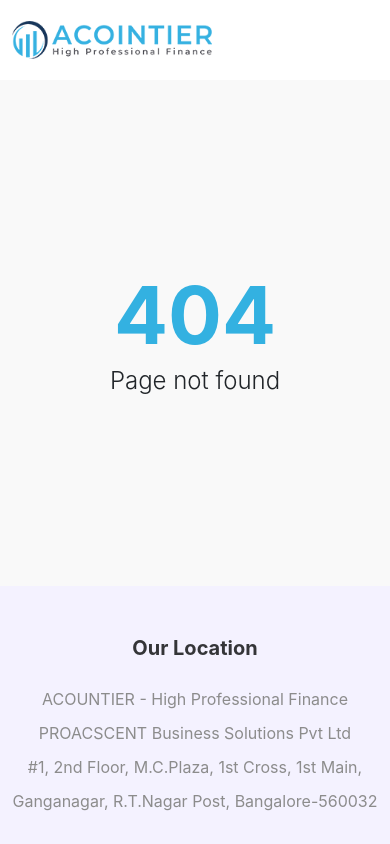
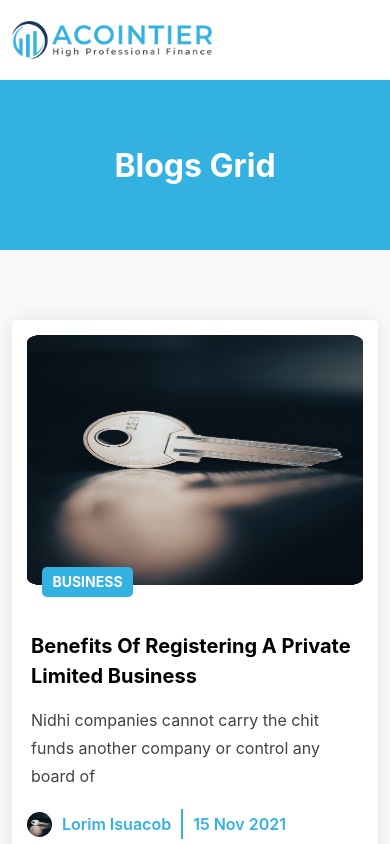
Before and after one commit to monirul360/ACOUNTIER, a React (Create React App) app: page /blogsgrid in a window 390 px wide. Shown: the top 844 px of the page. Built offline with nearby package versions, Linux system fonts and the light colour scheme; some icons are missing.

Commit message:
blogs grid page design

```diff
--- a/src/App.js
+++ b/src/App.js
@@ -32,6 +32,8 @@
 import PrivateLimitedCompanyTaxFiling from './Component/PrivateLimitedCompanyTaxFiling/PrivateLimitedCompanyTaxFiling';
 import PartnershipCompany from './Component/PartnershipCompany/PartnershipCompany';
 import BusinessTaxFiling from './Component/BusinessTaxFiling/BusinessTaxFiling';
+import ResetPassword from './Component/ResetPassword/ResetPassword';
+import BlogsGrid from './Component/BlogsGrid/BlogsGrid';
 function App() {
   return (
     <>
@@ -40,6 +42,8 @@
         <Route path='/' element={<Home></Home>}></Route>
         <Route path='/login' element={<Login></Login>}></Route>
         <Route path='/signup' element={<Signup></Signup>}></Route>
+        <Route path='/resetpassword' element={<ResetPassword></ResetPassword>}></Route>
+        <Route path='/blogsgrid' element={<BlogsGrid></BlogsGrid>}></Route>
         <Route path='/aboutus' element={<Aboutus></Aboutus>}></Route>
         <Route path='/service' element={<Service></Service>}></Route>
         <Route path='/nidhicompany' element={<NidhiCompany></NidhiCompany>}></Route>
--- /dev/null
+++ b/src/Component/BlogsGrid/BlogsGrid.js
@@ -0,0 +1,63 @@
+import React from 'react';
+import Client from '../Home/Client/Client';
+import PageTitle from '../PageTitle/PageTitle';
+import img from './../../Image/Page/30.png';
+const BlogsGrid = () => {
+
+    const post = [1, 2, 3, 4, 5, 6, 7, 8, 9];
+
+    return (
+        <div>
+            <PageTitle title='Blogs Grid'></PageTitle>
+            <section className='section-padding'>
+                <div className="blog">
+                    <div className="container">
+                        <div className="row d-flex justify-content-center items-center">
+                            {
+                                post.map(post =>
+                                    <div className="col-md-6 col-lg-4">
+                                        <div className='blog-article'>
+                                            <div className="blog-img">
+                                                <img className='img-fluid' src={img} alt="" />
+                                                <button id='blog-button'>Business</button>
+                                            </div>
+                                            <div className='blog-text'>
+                                                <h3>Benefits Of Registering A Private
+                                                    Limited Business</h3>
+                                                <p>Nidhi companies cannot carry the chit funds
+                                                    another company or control any board of</p>
+                                            </div>
+                                            <div className="blog-user">
+                                                <div>
+                                                    <img src={img} alt="" />
+                                                </div>
+                                                <div>
+                                                    <p>Lorim Isuacob</p>
+                                                </div>
+                                                <div>
+                                                    <p>15 Nov 2021</p>
+                                                </div>
+                                            </div>
+                                        </div>
+                                    </div>
+                                )
+                            }
+                        </div>
+
+                        <div className="blog-next-page section-margin-top">
+                            <button>Prev</button>
+                            <button>1</button>
+                            <button>2</button>
+                            <button>3</button>
+                            <button>Next</button>
+                        </div>
+                    </div>
+                </div>
+
+            </section>
+            <Client></Client>
+        </div>
+    );
+};
+
+export default BlogsGrid;
--- a/src/Component/Home/Hero/Hero.js
+++ b/src/Component/Home/Hero/Hero.js
@@ -11,14 +11,12 @@
                         <div class="hero-text col-lg-6 col-12">
                             <div class="text-box">
                                 <h2 class="hero-title">
-                                    One Stop Solution for the Accounting & Taxation Services for
-                                    India and USA.
+                                    Proficient Team for
+                                    Accounting, Taxation
+                                    and Legal Services across the Globe.
                                 </h2>
                                 <p class="hero-description">
-                                    ACOINTIER is a technology backed up Accounting and Legal Service
-                                    Firm providing the Services for the Small Businesses, Start-up
-                                    Firms, Large Businesses and Corporate Companies across India and
-                                    USA.
+                                    ACOUNTIER is a Technology backed up Accounting, Compliance, Taxation and Legal Services firm for the MSME, Small Businesseses, Start-up Firms, Corporate Companies across India and USA.
                                 </p>
                                 <Link class="hero-button btn bg-white" to="/aboutus">Discover Us</Link>
                             </div>
--- a/src/Component/Login/Login.css
+++ b/src/Component/Login/Login.css
@@ -696,3 +696,121 @@
     font-family: inter;
     font-size: 24px;
 }
+
+/* blog-article */
+.blog-article {
+    padding: 15px;
+    margin: 20px auto;
+    background: #FFFFFF;
+    box-shadow: 0px 0px 20px rgba(0, 0, 0, 0.09);
+    border-radius: 5px;
+}
+
+.blog-article .blog-img {
+    position: relative;
+    padding-bottom: 42px;
+}
+
+.blog-article .blog-img #blog-button {
+    width: 91px;
+    height: 30px;
+    position: absolute;
+    bottom: 30px;
+    left: 15px;
+    font-weight: 700;
+    font-size: 14px;
+    line-height: 30px;
+    text-transform: uppercase;
+    color: #FFFFFF;
+    background: #33B1E1;
+    border-radius: 5px;
+}
+
+.blog-article .blog-img img {
+    width: 100%;
+    height: 250px;
+    border-radius: 5px;
+}
+
+.blog-article .blog-text {
+    padding: 4px;
+}
+
+.blog-article .blog-text h3 {
+    font-weight: 700;
+    font-size: 20px;
+    line-height: 30px;
+    color: #000000;
+    margin-bottom: 15px;
+}
+
+.blog-article .blog-text p {
+    font-weight: 400;
+    font-size: 16px;
+    line-height: 28px;
+    color: #424344;
+    margin-bottom: 15px;
+}
+
+.blog-article .blog-user {
+    display: flex;
+    align-items: center;
+    margin-bottom: 15px;
+}
+
+.blog-article .blog-user>div:nth-child(2) {
+    padding-right: 10px;
+    margin-left: 10px;
+    margin-right: 10px;
+    border-right: 2px solid #33B1E1;
+}
+
+.blog-article .blog-user img {
+    width: 25px;
+    height: 25px;
+    border-radius: 50%;
+}
+
+.blog-article .blog-user p {
+    font-weight: 600;
+    font-size: 16px;
+    line-height: 30px;
+    color: #33B1E1;
+}
+
+.blog-next-page {
+    display: flex;
+    justify-content: center;
+}
+
+.blog-next-page button {
+    width: 60px;
+    height: 38px;
+    margin: 5px;
+    border: 1px solid #DDDDDD;
+    font-style: normal;
+    font-weight: 700;
+    font-size: 15px;
+    line-height: 18px;
+    color: #000000;
+    border-radius: 5px;
+}
+
+.blog-next-page button:nth-child(2) {
+    color: #FFFFFF;
+    background: #33B1E1;
+}
+
+.blog-next-page button:last-child {
+    color: #FFFFFF;
+    background: #33B1E1;
+}
+
+@media (min-width:1199px) {
+    .blog-article .blog-img img {
+        width: 100%;
+        height: 335px;
+        border-radius: 5px;
+    }
+
+}
--- /dev/null
+++ b/src/Component/ResetPassword/ResetPassword.js
@@ -0,0 +1,42 @@
+import React from 'react';
+import img from './../../Image/Page/login.png';
+const ResetPassword = () => {
+    return (
+        <div>
+            {/* Login*/}
+            <section className='login-section section-margin'>
+                <div className="row d-flex justify-content-center align-items-center text-center login ">
+                    <div className="col-md-7">
+                        <div className='m-2'>
+                            <h5 className='my-3'>Reset Your Passwords</h5>
+                            <p className='mb-4'>Provide your Registered Mobile Number or Email address to access
+                                your ACOUNTIER services account</p>
+                            <form action="">
+                                <input
+                                    class="form-control"
+                                    type="text"
+                                    name=""
+                                    placeholder='Enter your e-mail/Phone Number'
+                                    id="" />
+                                <p className='my-4'><span>We will send you a reset password verification link to your registered phone number or email address</span></p>
+
+                                <input
+                                    class="form-control"
+                                    type="submit"
+                                    value="Reset Password"
+                                />
+                            </form>
+                        </div>
+                    </div>
+                    <div className="col-md-5">
+                        <div>
+                            <img src={img} alt="" />
+                        </div>
+                    </div>
+                </div>
+            </section>
+        </div>
+    );
+};
+
+export default ResetPassword;
```
Also changed, not shown: src/Image/Page/30.png (added).
